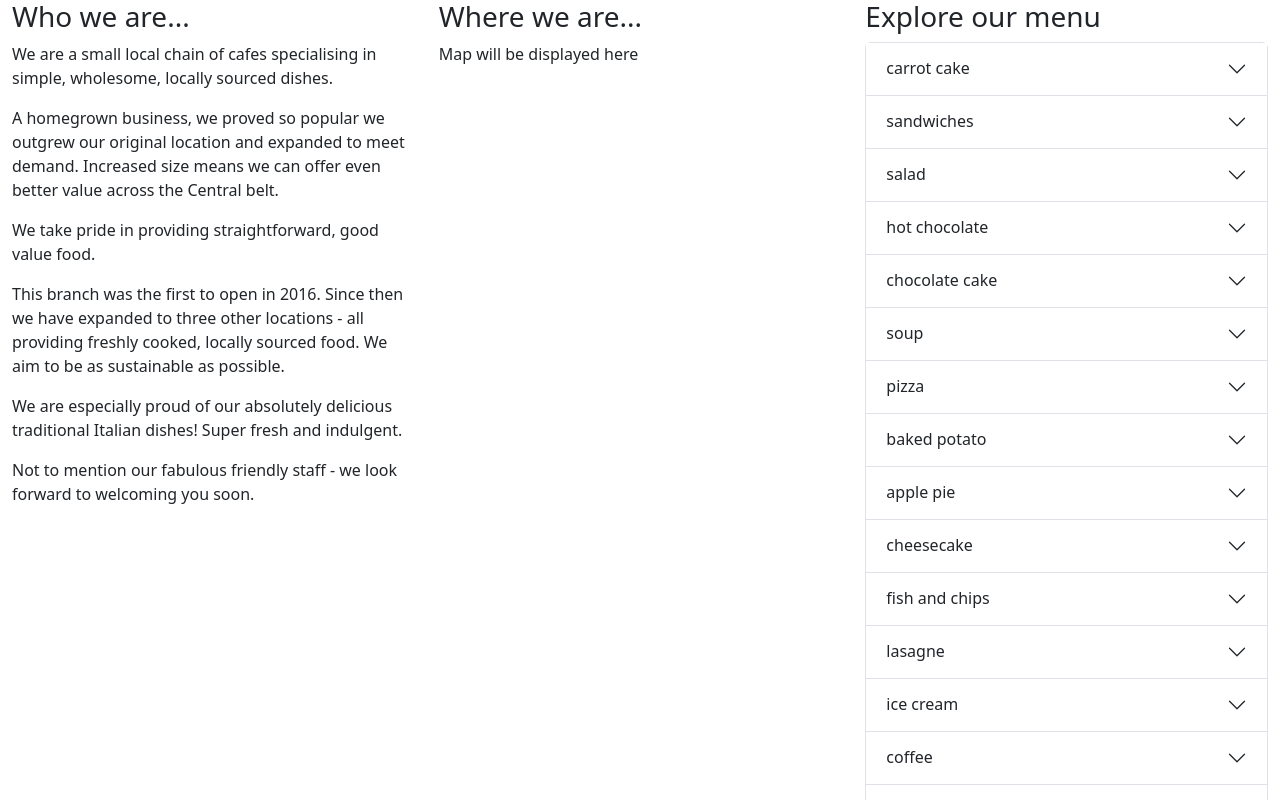
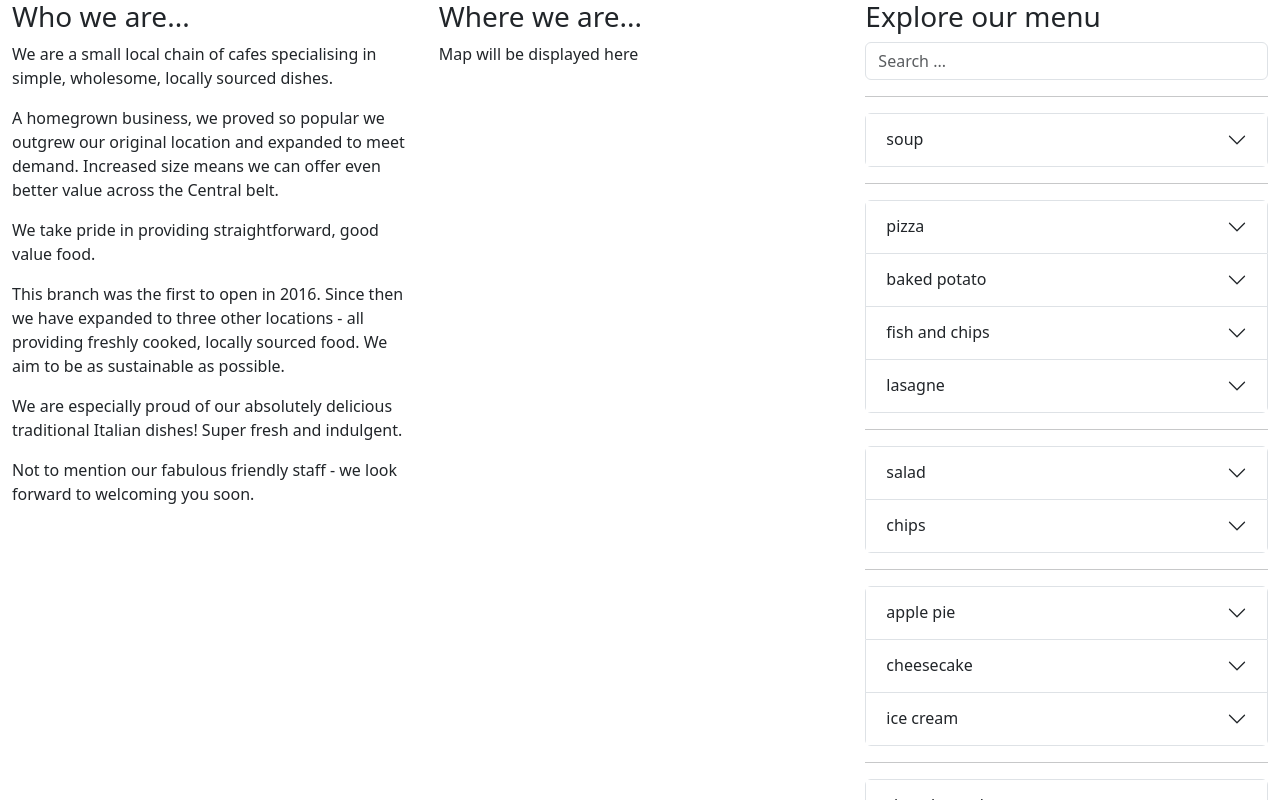
Before and after one commit to okbartz/WebDevFrontEnd, a React (Create React App) app in the folder Lab3/lab3/: page / in a window 1280 px wide. Shown: the top 800 px of the page. Built offline with nearby package versions, Linux system fonts and the light colour scheme.

Commit message:
Lab4 Started

```diff
--- a/Lab3/lab3/src/components/DisplayFoodItems.js
+++ b/Lab3/lab3/src/components/DisplayFoodItems.js
@@ -1,18 +1,29 @@
 import React from "react";
 import Accordion from "react-bootstrap/Accordion";
 import FoodItem from "./FoodItem";
+import DisplayMenuCategory from "./DisplayMenuCategory";
 
 const DisplayFoodItems = ({ foodList }) => {
+
+   const main = foodList.filter((entry) => entry.category === "main");
+  const pudding = foodList.filter((entry) => entry.category === "pudding");
+  const cake = foodList.filter((entry) => entry.category === "cake");
+  const drinks = foodList.filter((entry) => entry.category === "drinks");
+  const side = foodList.filter((entry) => entry.category === "side");
+  const snack = foodList.filter((entry) => entry.category === "snack");
+
+  const categories = [snack,main,side,pudding,cake,drinks ];
+
+
   return (
-    <Accordion>
-      {foodList.map((food, index) => {
-        return (
-          <Accordion.Item eventKey={index} key={index}>
-            <FoodItem food={food} />
-          </Accordion.Item>
-        );
-      })}
-    </Accordion>
+    <>
+      {categories.map((item) => (
+        <div>
+          <hr/>
+        <DisplayMenuCategory foodList={item} />
+        </div>
+      ))}
+    </>
   );
 };
 export default DisplayFoodItems;
--- /dev/null
+++ b/Lab3/lab3/src/components/DisplayMenuCategory.js
@@ -0,0 +1,18 @@
+import React from "react";
+import Accordion from "react-bootstrap/Accordion";
+import FoodItem from "./FoodItem";
+
+const DisplayMenuCategory = ({ foodList }) => {
+  return (
+    <Accordion>
+      {foodList.map((food, index) => {
+        return (
+          <Accordion.Item eventKey={index} key={index}>
+            <FoodItem food={food} />
+          </Accordion.Item>
+        );
+      })}
+    </Accordion>
+  );
+};
+export default DisplayMenuCategory;
--- /dev/null
+++ b/Lab3/lab3/src/components/Search.js
@@ -0,0 +1,30 @@
+import React, { useState } from "react";
+import DisplayFoodItems from "./DisplayFoodItems";
+
+function Search({ details }) {
+   const [searchField, setSearchField] = useState("");
+
+  const filtered = details.filter((entry) => {
+    return entry.name.toLowerCase().includes(searchField.toLowerCase()) || entry.description.toLowerCase().includes(searchField.toLowerCase());
+  });
+
+  const availableList = filtered.filter((entry) => {
+    return entry.available==="yes";
+  });
+
+  return (
+      <div>
+          <div>
+            <input
+              className="form-control"
+              type="text"
+              placeholder="Search ..."
+              onChange={(e) =>  setSearchField(e.target.value)}
+            />
+          </div>
+          <DisplayFoodItems foodList={availableList} />
+      </div>
+
+  );
+}
+export default Search;
--- a/Lab3/lab3/src/components/home.js
+++ b/Lab3/lab3/src/components/home.js
@@ -2,6 +2,7 @@ import DisplayFoodItems from "./DisplayFoodItems"
 import Info from "./Info.js"
 import Map from "./Map.js"
 import { items } from "./data/data.js";
+import Search from "./Search"
 import React from "react";
 
 
@@ -29,7 +30,8 @@ const Homelayout = () => {
             <div className="col">
 
             <h3>Explore our menu</h3>
-            <DisplayFoodItems foodList={items} />
+            <Search details={items}/>
+            {/* <DisplayFoodItems foodList={items} /> */}
 
             </div>
         </div>
```
